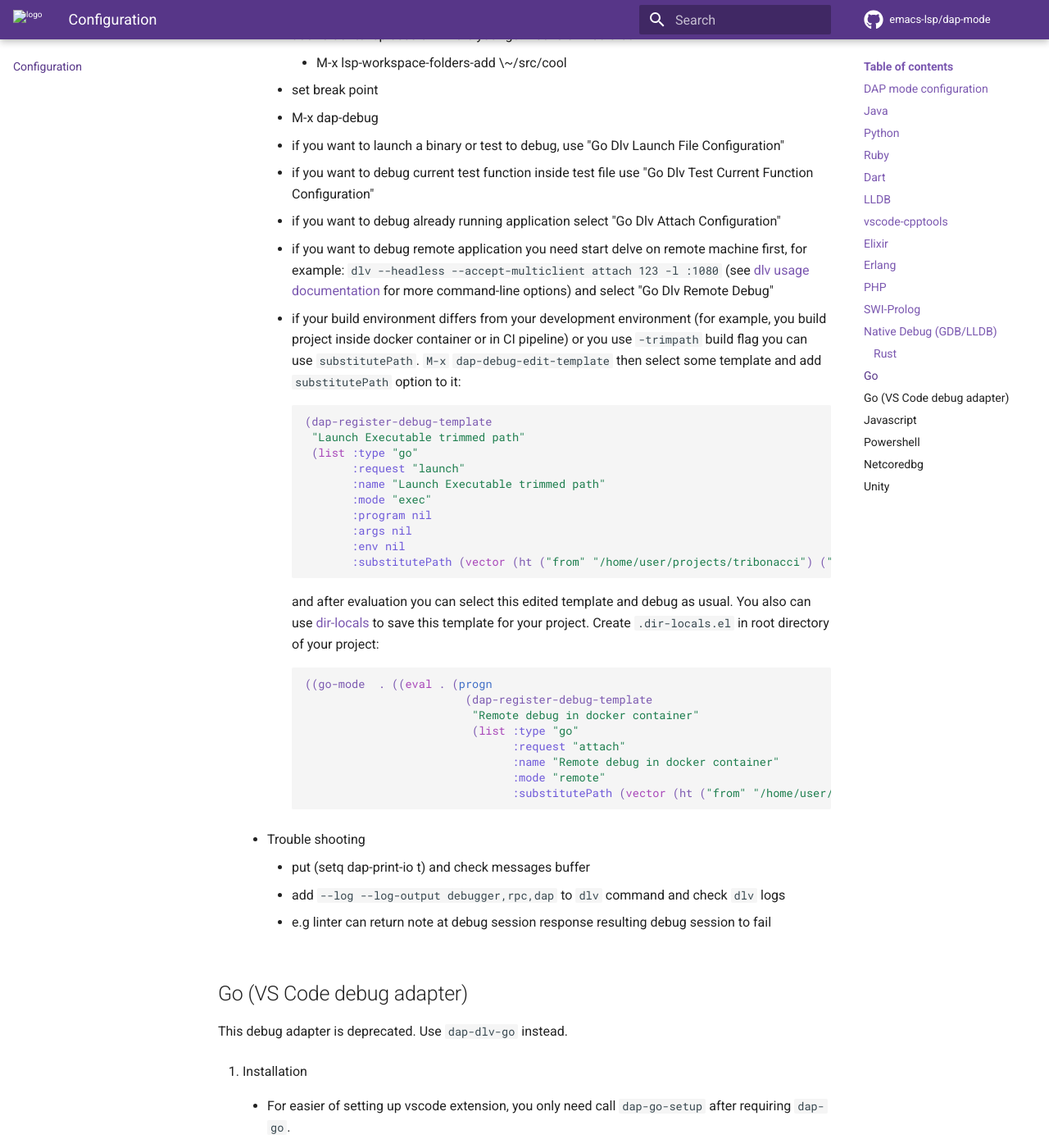
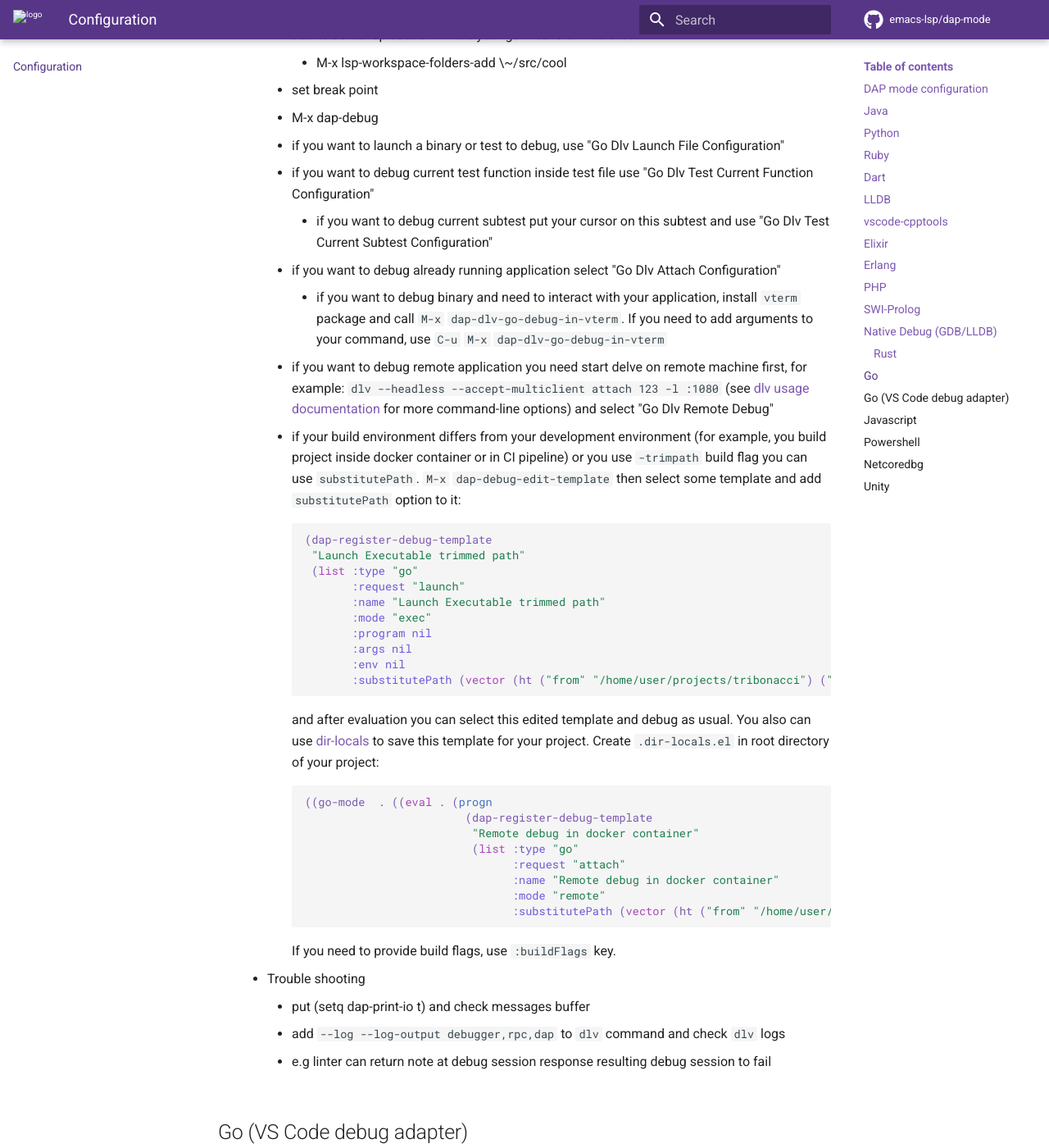
Before and after one commit to emacs-lsp/dap-mode, an MkDocs documentation site: the page built from docs/page/configuration.md, in a window 1280 px wide and 1400 px high, scrolled down 6411 px. Shown: the whole window at 82% size. Built offline with MkDocs 1.6.1 and Material for MkDocs 9.7.7, drawn with Linux system fonts in a browser that asks for light colours; comment, search, counter and statistics services are not loaded.

Commit message:
dap-dlv-go: update documentation

````diff
--- a/docs/page/configuration.md
+++ b/docs/page/configuration.md
@@ -318,8 +318,14 @@ To fully support rust and pretty printing of strings when debugging, remember to
             Dlv Launch File Configuration"
           - if you want to debug current test function inside test
             file use "Go Dlv Test Current Function Configuration"
+	  - if you want to debug current subtest put your cursor on this
+	    subtest and use "Go Dlv Test Current Subtest Configuration"
           - if you want to debug already running application select
             "Go Dlv Attach Configuration"
+	  - if you want to debug binary and need to interact with your
+	    application, install `vterm` package and call `M-x`
+	    `dap-dlv-go-debug-in-vterm`. If you need to add arguments
+	    to your command, use `C-u` `M-x` `dap-dlv-go-debug-in-vterm`
           - if you want to debug remote application you need start
             delve on remote machine first, for example: `dlv --headless
             --accept-multiclient attach 123 -l :1080` (see [dlv usage
@@ -358,6 +364,7 @@ To fully support rust and pretty printing of strings when debugging, remember to
                                            :mode "remote"
                                            :substitutePath (vector (ht ("from" "/home/user/projects/tribonacci") ("to" "/app"))))))))))
             ```
+	    If you need to provide build flags, use `:buildFlags` key.
 
     2.  Trouble shooting
 
````
